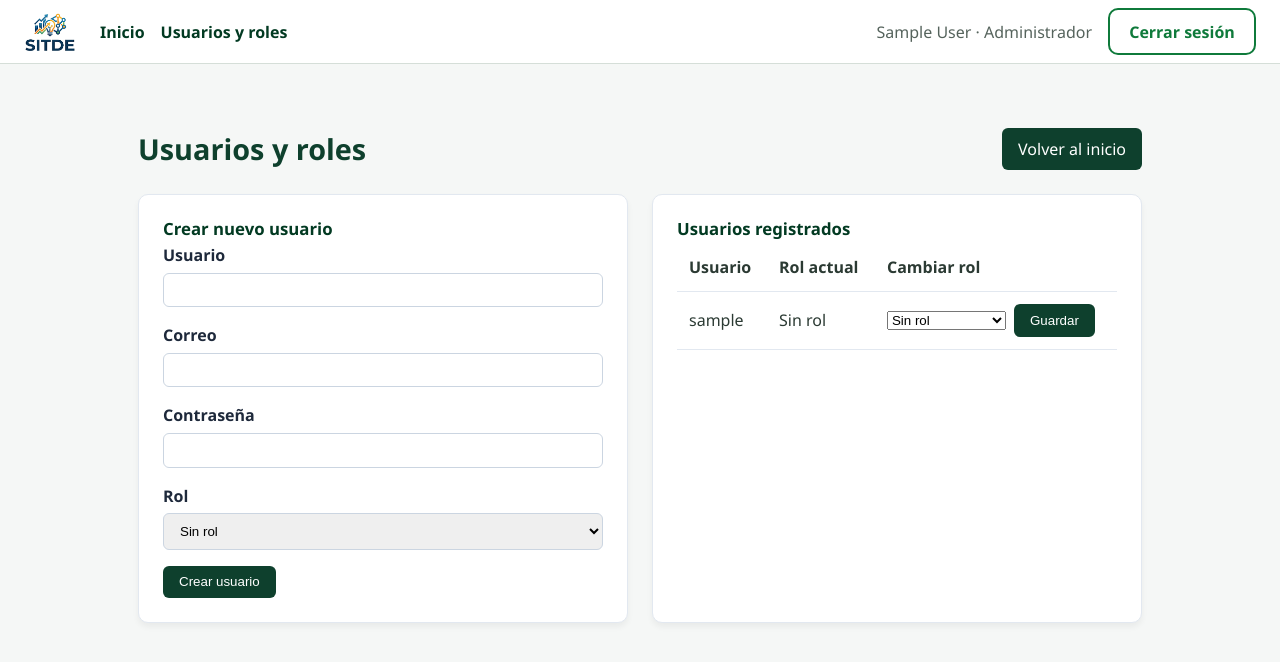
After one commit to 0621-santiago/Proyecto-SITDE, a Django app: page /usuarios-roles/ in a window 1280 px wide. The commit adds this page. Shown: the top 662 px of the page. Run offline with Django 5.2, Linux system fonts and the light colour scheme; the visitor is signed in with stand-in values (Sample User, id 1); data comes from the database, SQL or seed files in the repository.

Commit message:
feat(cuentas): implementar módulo de gestión de usuarios y asignación de roles
- Se creó la vista usuarios_roles en cuentas/views.py restringida a administradores mediante validación de rol y superusuario, permitiendo crear nuevos usuarios y asignar o actualizar sus grupos (Administradores y Empresarios).
- Se registró la ruta /usuarios-roles/ en cuentas/urls.py y se conectó desde la tarjeta de inicio y el enlace del menú superior en base.html.
- Se diseñó la plantilla usuarios_roles.html con formulario de creación y tabla de usuarios registrados, manteniendo sus estilos en el archivo CSS independiente static/css/usuarios_roles.css.
- Se eliminó el bloque de mensajes duplicado en usuarios_roles.html para evitar que las notificaciones se mostraran repetidas junto con las de base.html.

```diff
--- a/cuentas/templates/cuentas/inicio.html
+++ b/cuentas/templates/cuentas/inicio.html
@@ -37,7 +37,7 @@
                     <h4 class="tarjeta-titulo">Usuarios y roles</h4>
                     <p class="tarjeta-descripcion">Registrar usuarios y asignar perfiles en el sistema.</p>
                 </div>
-                <a href="#" class="tarjeta-boton">Abrir</a>
+                <a href="{% url 'usuarios_roles' %}" class="tarjeta-boton">Abrir</a>
             </div>
         {% endif %}
 
--- /dev/null
+++ b/cuentas/templates/cuentas/usuarios_roles.html
@@ -0,0 +1,95 @@
+{% extends 'base.html' %}
+{% load static %}
+
+{% block titulo %}Usuarios y roles · SITDE{% endblock %}
+
+{% block contenido %}
+<link rel="stylesheet" href="{% static 'css/usuarios_roles.css' %}">
+
+<div class="ur-contenedor">
+    <div class="ur-header">
+        <h2 class="ur-titulo">Usuarios y roles</h2>
+        <a href="{% url 'inicio' %}" class="ur-btn">Volver al inicio</a>
+    </div>
+
+    <div class="ur-grid">
+        <!-- Formulario para crear usuario -->
+        <div class="ur-card">
+            <h3>Crear nuevo usuario</h3>
+            <form method="post">
+                {% csrf_token %}
+                <input type="hidden" name="accion" value="crear_usuario">
+
+                <div class="ur-campo">
+                    <label for="id_username">Usuario</label>
+                    <input type="text" id="id_username" name="username" required>
+                </div>
+
+                <div class="ur-campo">
+                    <label for="id_email">Correo</label>
+                    <input type="email" id="id_email" name="email">
+                </div>
+
+                <div class="ur-campo">
+                    <label for="id_password">Contraseña</label>
+                    <input type="password" id="id_password" name="password" required>
+                </div>
+
+                <div class="ur-campo">
+                    <label for="id_rol_nuevo">Rol</label>
+                    <select id="id_rol_nuevo" name="rol">
+                        <option value="">Sin rol</option>
+                        {% for rol in roles_disponibles %}
+                            <option value="{{ rol }}">{{ rol }}</option>
+                        {% endfor %}
+                    </select>
+                </div>
+
+                <button type="submit" class="ur-btn">Crear usuario</button>
+            </form>
+        </div>
+
+        <!-- Tabla de usuarios registrados -->
+        <div class="ur-card">
+            <h3>Usuarios registrados</h3>
+            <table class="ur-tabla">
+                <thead>
+                    <tr>
+                        <th>Usuario</th>
+                        <th>Rol actual</th>
+                        <th>Cambiar rol</th>
+                    </tr>
+                </thead>
+                <tbody>
+                    {% for u in usuarios %}
+                    <tr>
+                        <td>{{ u.username }}</td>
+                        <td>
+                            {% for g in u.groups.all %}
+                                {{ g.name }}{% if not forloop.last %}, {% endif %}
+                            {% empty %}
+                                Sin rol
+                            {% endfor %}
+                        </td>
+                        <td>
+                            <form method="post" class="ur-form-inline">
+                                {% csrf_token %}
+                                <input type="hidden" name="accion" value="asignar_rol">
+                                <input type="hidden" name="usuario_id" value="{{ u.id }}">
+                                <select name="rol">
+                                    <option value="">Sin rol</option>
+                                    {% for rol in roles_disponibles %}
+                                        <option value="{{ rol }}">{{ rol }}</option>
+                                    {% endfor %}
+                                </select>
+                                <button type="submit" class="ur-btn">Guardar</button>
+                            </form>
+                        </td>
+                    </tr>
+                    {% endfor %}
+                </tbody>
+            </table>
+        </div>
+    </div>
+</div>
+{% endblock %}
--- a/cuentas/urls.py
+++ b/cuentas/urls.py
@@ -5,6 +5,7 @@ from . import views
 urlpatterns = [
     path('', views.inicio, name='inicio'),
     path('iniciar-sesion/', views.IniciarSesionView.as_view(), name='iniciar_sesion'),
-    path('registrarse/', views.registrar_usuario, name='registrar_usuario'),  # <- ¡Nueva ruta de registro!
+    path('registrarse/', views.registrar_usuario, name='registrar_usuario'),
     path('cerrar-sesion/', LogoutView.as_view(), name='cerrar_sesion'),
+    path('usuarios-roles/', views.usuarios_roles, name='usuarios_roles'),
 ]
--- a/cuentas/views.py
+++ b/cuentas/views.py
@@ -2,9 +2,16 @@ from django.contrib import messages
 from django.contrib.auth.views import LoginView
 from django.contrib.auth.decorators import login_required
 from django.contrib.auth import login
-from django.contrib.auth.models import Group
-from django.shortcuts import render, redirect
+from django.contrib.auth.models import Group, User
+from django.shortcuts import get_object_or_404, render, redirect
 from .forms import FormularioInicioSesion, FormularioRegistro
+
+
+def _es_admin(user):
+    return (
+        user.is_authenticated
+        and (user.groups.filter(name='Administradores').exists() or user.is_superuser)
+    )
 
 
 class IniciarSesionView(LoginView):
@@ -47,10 +54,9 @@ def registrar_usuario(request):
 @login_required
 def inicio(request):
     """Menú principal. Las opciones cambian según el rol del usuario."""
-    es_admin = request.user.groups.filter(name='Administradores').exists() or request.user.is_superuser
+    es_admin = _es_admin(request.user)
     es_empresario = request.user.groups.filter(name='Empresarios').exists()
 
-    # Esto imprimirá en tu terminal de VS Code qué rol tiene el usuario conectado
     print(f"DEBUG -> Usuario: {request.user.username} | es_admin: {es_admin} | es_empresario: {es_empresario}")
 
     contexto = {
@@ -58,3 +64,63 @@ def inicio(request):
         'es_empresario': es_empresario,
     }
     return render(request, 'cuentas/inicio.html', contexto)
+
+
+@login_required
+def usuarios_roles(request):
+    """Permite a administradores crear usuarios y asignar roles."""
+    es_admin = _es_admin(request.user)
+    if not es_admin:
+        messages.error(request, 'No tienes permisos para acceder a Usuarios y roles.')
+        return redirect('inicio')
+
+    if request.method == 'POST':
+        accion = request.POST.get('accion')
+
+        if accion == 'crear_usuario':
+            username = request.POST.get('username', '').strip()
+            email = request.POST.get('email', '').strip()
+            password = request.POST.get('password', '').strip()
+            rol_nombre = request.POST.get('rol', '').strip()
+
+            if not username or not password:
+                messages.error(request, 'Debes ingresar nombre de usuario y contraseña.')
+            elif User.objects.filter(username=username).exists():
+                messages.error(request, 'Ese nombre de usuario ya existe.')
+            else:
+                nuevo_usuario = User.objects.create_user(
+                    username=username,
+                    email=email,
+                    password=password,
+                )
+                if rol_nombre:
+                    grupo, _ = Group.objects.get_or_create(name=rol_nombre)
+                    nuevo_usuario.groups.add(grupo)
+                messages.success(request, f"Usuario '{username}' creado correctamente.")
+            return redirect('usuarios_roles')
+
+        if accion == 'asignar_rol':
+            usuario_id = request.POST.get('usuario_id')
+            rol_nombre = request.POST.get('rol', '').strip()
+            usuario_objetivo = get_object_or_404(User, id=usuario_id)
+
+            usuario_objetivo.groups.clear()
+            if rol_nombre:
+                grupo, _ = Group.objects.get_or_create(name=rol_nombre)
+                usuario_objetivo.groups.add(grupo)
+
+            messages.success(request, f"Rol actualizado para '{usuario_objetivo.username}'.")
+            return redirect('usuarios_roles')
+
+    usuarios = User.objects.prefetch_related('groups').order_by('username')
+    roles_disponibles = ['Administradores', 'Empresarios']
+
+    return render(
+        request,
+        'cuentas/usuarios_roles.html',
+        {
+            'usuarios': usuarios,
+            'roles_disponibles': roles_disponibles,
+            'es_admin': es_admin,
+        },
+    )
--- /dev/null
+++ b/static/css/usuarios_roles.css
@@ -0,0 +1,87 @@
+.ur-contenedor {
+    max-width: 1100px;
+    margin: 2rem auto;
+    padding: 0 1.5rem;
+}
+
+.ur-header {
+    display: flex;
+    justify-content: space-between;
+    align-items: center;
+    margin-bottom: 1.5rem;
+    gap: 1rem;
+    flex-wrap: wrap;
+}
+
+.ur-titulo {
+    color: #0e402d;
+    font-size: 1.8rem;
+    margin: 0;
+}
+
+.ur-grid {
+    display: grid;
+    grid-template-columns: repeat(auto-fit, minmax(320px, 1fr));
+    gap: 1.5rem;
+}
+
+.ur-card {
+    background: #ffffff;
+    border: 1px solid #e2e8f0;
+    border-radius: 10px;
+    padding: 1.5rem;
+    box-shadow: 0 4px 6px rgba(0, 0, 0, 0.05);
+}
+
+.ur-campo {
+    margin-bottom: 1rem;
+}
+
+.ur-campo label {
+    display: block;
+    font-weight: 600;
+    color: #1e293b;
+    margin-bottom: 0.35rem;
+}
+
+.ur-campo input,
+.ur-campo select {
+    width: 100%;
+    padding: 0.55rem 0.75rem;
+    border: 1px solid #cbd5e1;
+    border-radius: 6px;
+}
+
+.ur-btn {
+    background-color: #0e402d;
+    color: #ffffff;
+    border: none;
+    padding: 0.55rem 1rem;
+    border-radius: 6px;
+    cursor: pointer;
+    font-weight: 500;
+    text-decoration: none;
+    display: inline-block;
+}
+
+.ur-btn:hover {
+    background-color: #12553b;
+}
+
+.ur-tabla {
+    width: 100%;
+    border-collapse: collapse;
+}
+
+.ur-tabla th,
+.ur-tabla td {
+    padding: 0.75rem;
+    border-bottom: 1px solid #e2e8f0;
+    text-align: left;
+}
+
+.ur-form-inline {
+    display: flex;
+    gap: 0.5rem;
+    align-items: center;
+}
--- a/templates/base.html
+++ b/templates/base.html
@@ -18,7 +18,7 @@
       <ul class="menu">
         <li><a href="{% url 'inicio' %}">Inicio</a></li>
         {% if es_administrador %}
-        <li><a href="{% url 'admin:auth_user_changelist' %}">Usuarios y roles</a></li>
+        <li><a href="{% url 'usuarios_roles' %}">Usuarios y roles</a></li>
         {% endif %}
       </ul>
     </nav>
```
